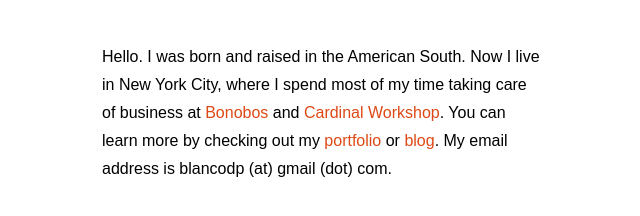
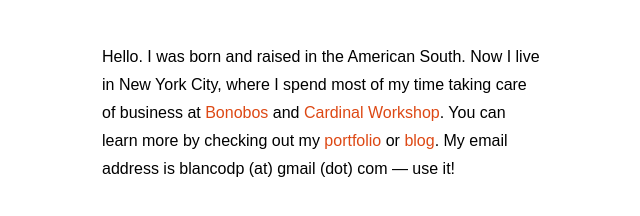
Before and after one commit to dennisblanco/dennyblanco.github.io, a plain HTML site: page index.html in a window 1280 px wide. Shown: the part 428-644 px from the top of the page, 318-958 px from the left. Drawn offline with nearby package versions, Linux system fonts and the light colour scheme.

Commit message:
Update index.html

```diff
--- a/index.html
+++ b/index.html
@@ -29,7 +29,7 @@
 
 <div class="content-about">
     <img src="https://objects.dreamhost.com:443/bronco/read.jpeg" height=300>
-    <p>Hello. I was born and raised in the American South. Now I live in New York City, where I spend most of my time taking care of business at <a href="http://www.bonobos.com" target="blank">Bonobos</a> and <a href="http://cardinalworkshop.us" target="blank">Cardinal Workshop</a>. You can learn more by checking out my <a href="http://dennyblanco.tumblr.com/portfolio" target="blank">portfolio</a> or <a href="http://dennyblanco.tumblr.com" target="blank">blog</a>. My email address is blancodp (at) gmail (dot) com.
+    <p>Hello. I was born and raised in the American South. Now I live in New York City, where I spend most of my time taking care of business at <a href="http://www.bonobos.com" target="blank">Bonobos</a> and <a href="http://cardinalworkshop.us" target="blank">Cardinal Workshop</a>. You can learn more by checking out my <a href="http://dennyblanco.tumblr.com/portfolio" target="blank">portfolio</a> or <a href="http://dennyblanco.tumblr.com" target="blank">blog</a>. My email address is blancodp (at) gmail (dot) com — use it!
     </p>
 </div>
 </body>
```
